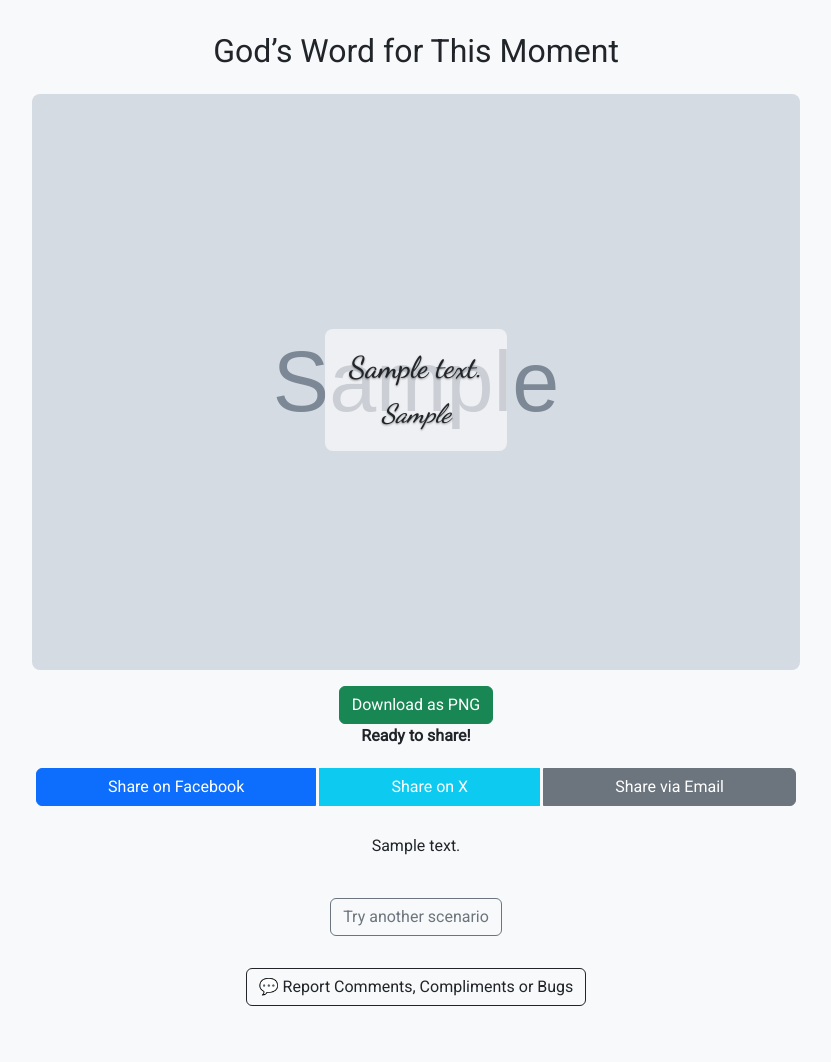
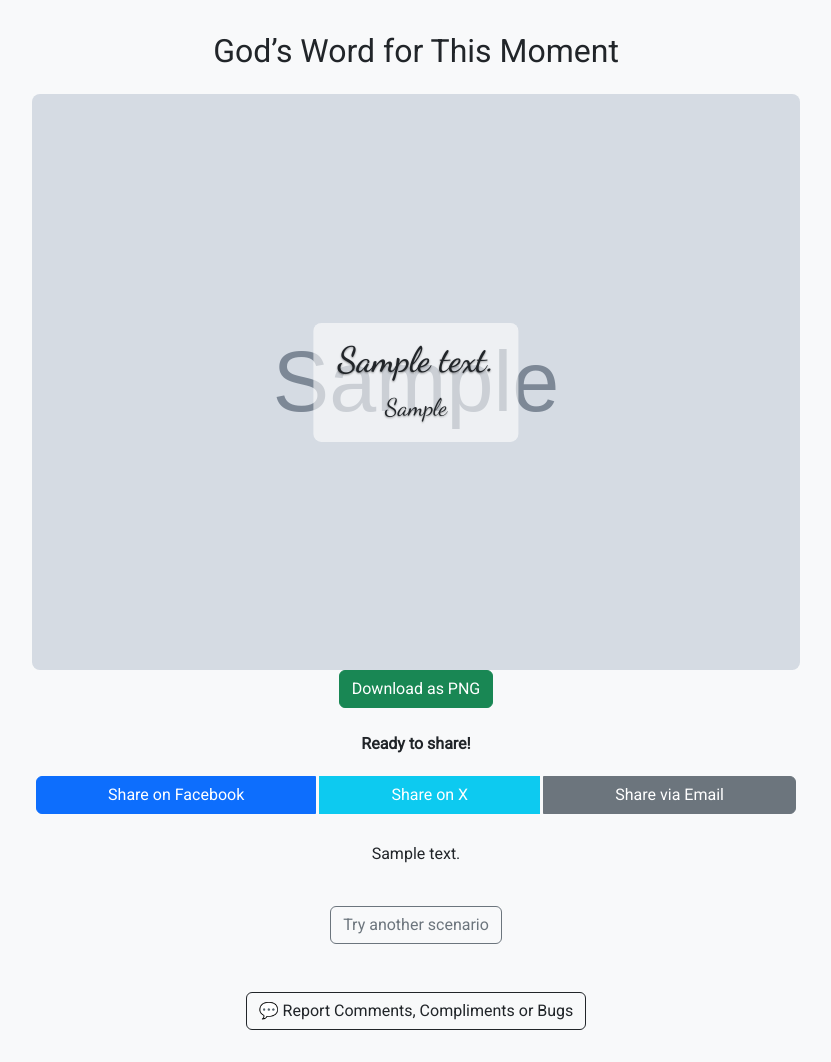
Before and after one commit to billsantry/scripturescape, a Flask app: template templates/result.html in a window 1280 px wide. Shown: the whole page, without its empty margins (224-1055 px from the left). Before the commit the page ends 1006 px from the top, so only its background shows below. Run offline with Flask 3, Linux system fonts and the light colour scheme; the template is opened without the code that fills it: most values are stand-ins (such as "Sample title", 1, 10 or a date in 2020); grey boxes marked "Sample" are stand-in pictures.

Commit message:
Update verse overlay styling: font weights and italics adjusted

```diff
--- a/templates/result.html
+++ b/templates/result.html
@@ -4,9 +4,8 @@
   <meta charset="utf-8">
   <title>ScriptureScape - Result</title>
   <meta name="viewport" content="width=device-width, initial-scale=1">
-  <link href="https://fonts.googleapis.com/css2?family=Roboto&family=Dancing+Script:wght@600&display=swap" rel="stylesheet">
+  <link href="https://fonts.googleapis.com/css2?family=Roboto&family=Dancing+Script:wght@400;600&display=swap" rel="stylesheet">
   <link href="https://cdn.jsdelivr.net/npm/bootstrap@5.3.0/dist/css/bootstrap.min.css" rel="stylesheet">
-  <script src="https://cdn.jsdelivr.net/npm/html2canvas@1.4.1/dist/html2canvas.min.js"></script>
   <style>
     body {
       background-color: #f8f9fa;
@@ -16,10 +15,13 @@
       max-width: 800px;
       padding: 2rem 1rem;
     }
+    .poster-img-wrapper {
+      position: relative;
+      width: 100%;
+    }
     .poster-img {
       width: 100%;
       border-radius: 0.5rem;
-      margin-bottom: 1rem;
     }
     .verse-overlay {
       position: absolute;
@@ -31,21 +33,32 @@
       border-radius: 0.5rem;
       max-width: 90%;
       text-align: center;
-      font-size: 1.5rem;
+      font-style: normal;
+      text-shadow: 0 1px 2px rgba(0, 0, 0, 0.4);
+    }
+    .verse-overlay h4 {
       font-family: 'Dancing Script', cursive;
       font-weight: 600;
-      text-shadow: 0 1px 2px rgba(0, 0, 0, 0.4);
+      font-size: 1.75rem;
+      margin-bottom: 0.5rem;
     }
-    @media (min-width: 768px) {
-      .verse-overlay {
-        font-size: 1.875rem;
-      }
+    .verse-overlay p {
+      font-family: 'Dancing Script', cursive;
+      font-weight: 400;
+      font-size: 1.2rem;
+      margin: 0;
+      font-style: normal;
     }
     .btn-group .btn {
       margin: 0.25rem;
     }
-    .feedback-btn {
-      margin-top: 2rem;
+    @media (min-width: 768px) {
+      .verse-overlay h4 {
+        font-size: 2.2rem;
+      }
+      .verse-overlay p {
+        font-size: 1.5rem;
+      }
     }
   </style>
 </head>
@@ -53,21 +66,21 @@
   <div class="container text-center">
     <h2 class="mb-4">God’s Word for This Moment</h2>
 
-    <div id="verse-card" class="position-relative">
+    <div class="poster-img-wrapper">
       <img src="{{ image_url }}" alt="Watercolor Verse Poster" class="poster-img">
       <div class="verse-overlay">
-        {{ verse_text }}<br>
-        <small><em>{{ verse_reference }}</em></small>
+        <h4>{{ verse_text }}</h4>
+        <p>{{ verse_reference }}</p>
       </div>
     </div>
 
-    <a href="#" class="btn btn-success" id="download-btn">Download as PNG</a>
+    <a href="{{ image_url }}" download class="btn btn-success" id="download-btn">Download as PNG</a>
 
-    <p><strong>Ready to share!</strong></p>
+    <p class="mt-4"><strong>Ready to share!</strong></p>
     <div class="btn-group d-flex justify-content-center flex-wrap">
-      <a href="https://www.facebook.com/sharer/sharer.php?u={{ request.url }}" target="_blank" class="btn btn-primary">Share on Facebook</a>
-      <a href="https://twitter.com/intent/tweet?text={{ verse_text }}%20%E2%80%94%20{{ verse_reference }}&url={{ request.url }}" target="_blank" class="btn btn-info text-white">Share on X</a>
-      <a href="mailto:?subject=ScriptureScape&body={{ image_url }}" class="btn btn-secondary">Share via Email</a>
+      <a href="https://www.facebook.com/sharer/sharer.php?u={{ request_url }}" target="_blank" rel="noopener" class="btn btn-primary">Share on Facebook</a>
+      <a href="https://twitter.com/intent/tweet?url={{ request_url }}" target="_blank" rel="noopener" class="btn btn-info text-white">Share on X</a>
+      <a href="mailto:?subject=ScriptureScape&body={{ request_url }}" class="btn btn-secondary">Share via Email</a>
     </div>
 
     <p class="mt-4">{{ commentary }}</p>
@@ -76,7 +89,7 @@
       <button type="submit" class="btn btn-outline-secondary mt-4">Try another scenario</button>
     </form>
 
-    <div class="feedback-btn">
+    <div class="mt-5">
       <a href="mailto:billsantry@gmail.com?subject=ScriptureScape%20Feedback" class="btn btn-outline-dark">
         💬 Report Comments, Compliments or Bugs
       </a>
@@ -84,15 +97,5 @@
   </div>
 
   <script src="https://cdn.jsdelivr.net/npm/bootstrap@5.3.0/dist/js/bootstrap.bundle.min.js"></script>
-  <script>
-    document.getElementById('download-btn').addEventListener('click', function () {
-      html2canvas(document.querySelector('#verse-card')).then(canvas => {
-        const link = document.createElement('a');
-        link.download = 'scripturescape.png';
-        link.href = canvas.toDataURL();
-        link.click();
-      });
-    });
-  </script>
 </body>
 </html>
```
